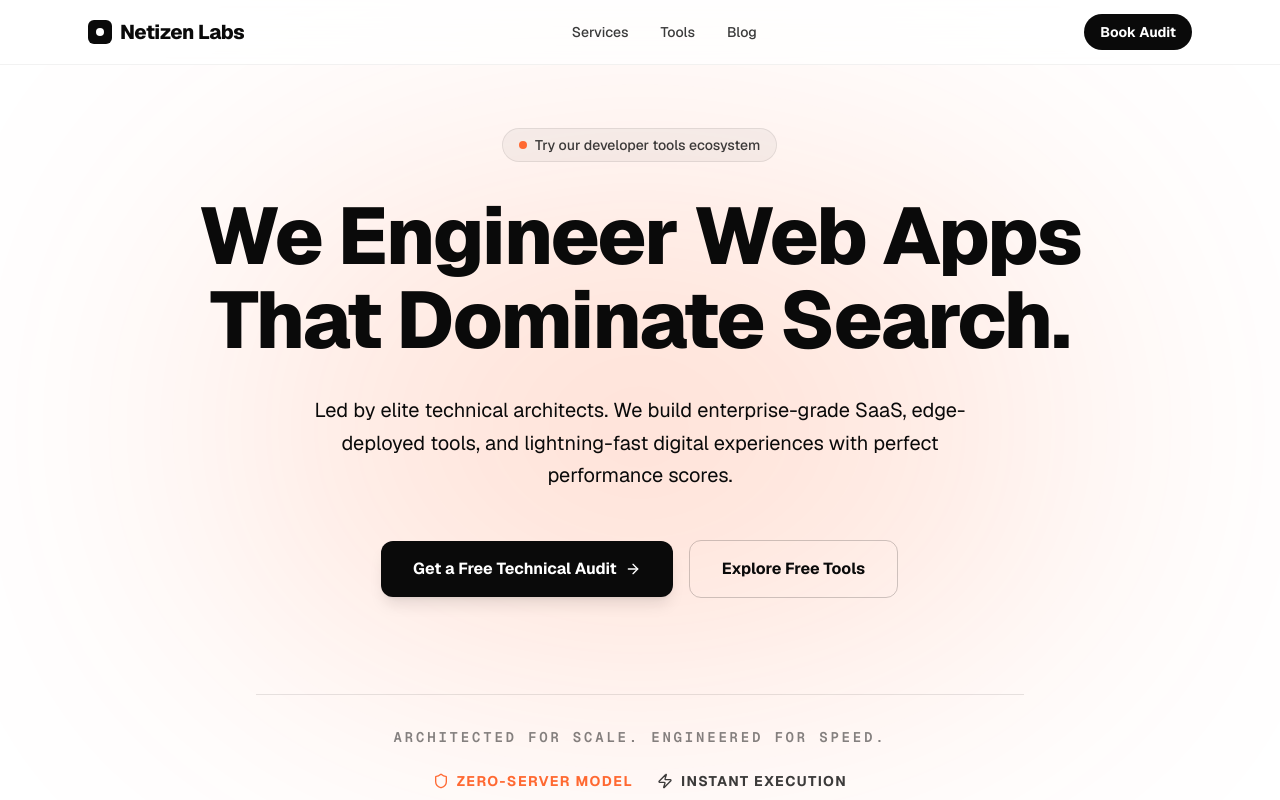
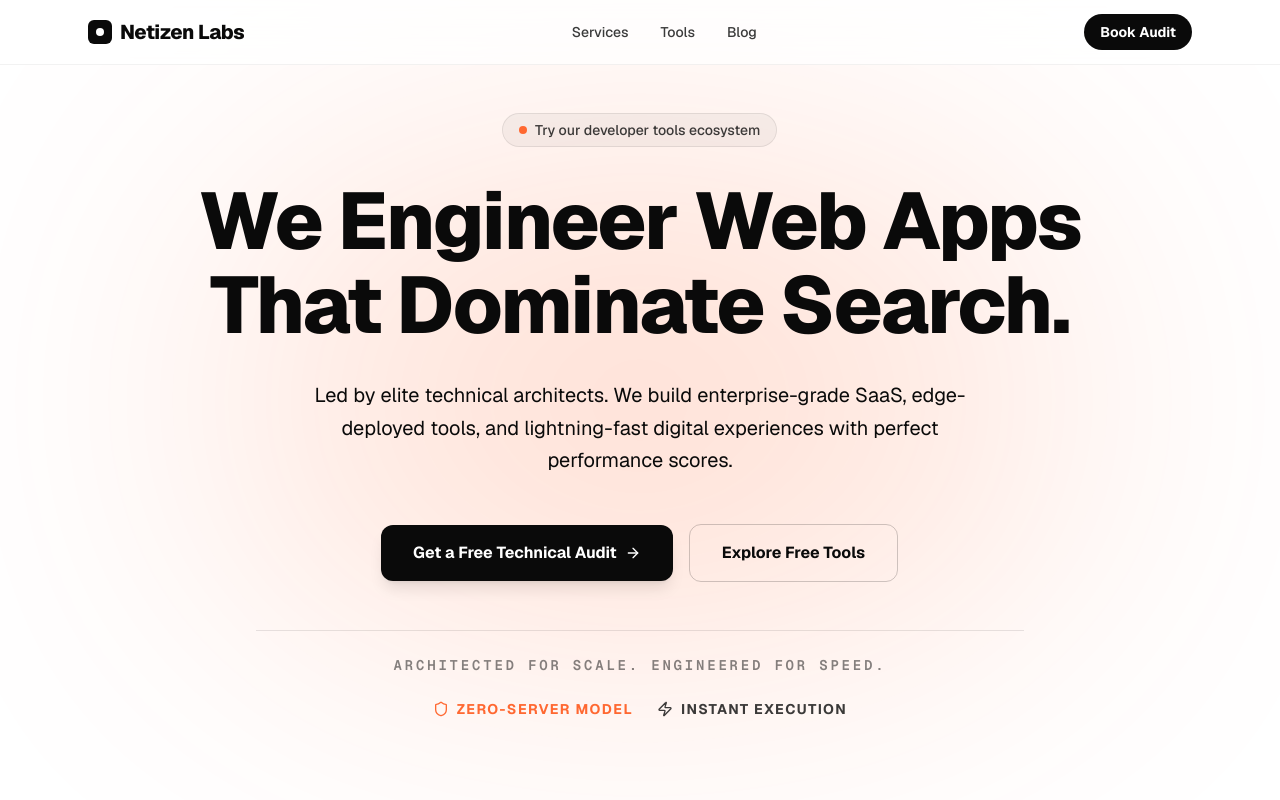
Before and after one commit to NetizenLabs/netizenlabs, a Next.js app: page / in a window 1280 px wide. Shown: the top 800 px of the page. Built offline with nearby package versions, Linux system fonts and the light colour scheme.

Commit message:
Adjust padding to show hero buttons on 100% screen

```diff
--- a/src/app/page.tsx
+++ b/src/app/page.tsx
@@ -8,7 +8,7 @@ import CTA from '@/components/CTA';
 export default function Home() {
   return (
     <>
-      <section className="relative overflow-hidden bg-[var(--background)] text-[var(--foreground)] min-h-screen flex flex-col items-center justify-center pt-32 pb-16 transition-colors duration-500">
+      <section className="relative overflow-hidden bg-[var(--background)] text-[var(--foreground)] min-h-screen flex flex-col items-center justify-center pt-20 pb-12 transition-colors duration-500">
 
         {/* Bespoke Background Element instead of generic mesh */}
         <div className="absolute inset-0 z-0 flex justify-center items-center pointer-events-none opacity-20 dark:opacity-10">
@@ -53,7 +53,7 @@ export default function Home() {
           </div>
 
           {/* Trust/Authority Bridge */}
-          <div className="mt-24 pt-8 border-t border-[var(--foreground)]/10 w-full max-w-3xl flex flex-col items-center hero-enter delay-300">
+          <div className="mt-12 pt-6 border-t border-[var(--foreground)]/10 w-full max-w-3xl flex flex-col items-center hero-enter delay-300">
             <p className="text-sm opacity-50 uppercase tracking-[0.2em] mb-6 font-mono font-semibold">
               Architected for scale. Engineered for speed.
             </p>
```
